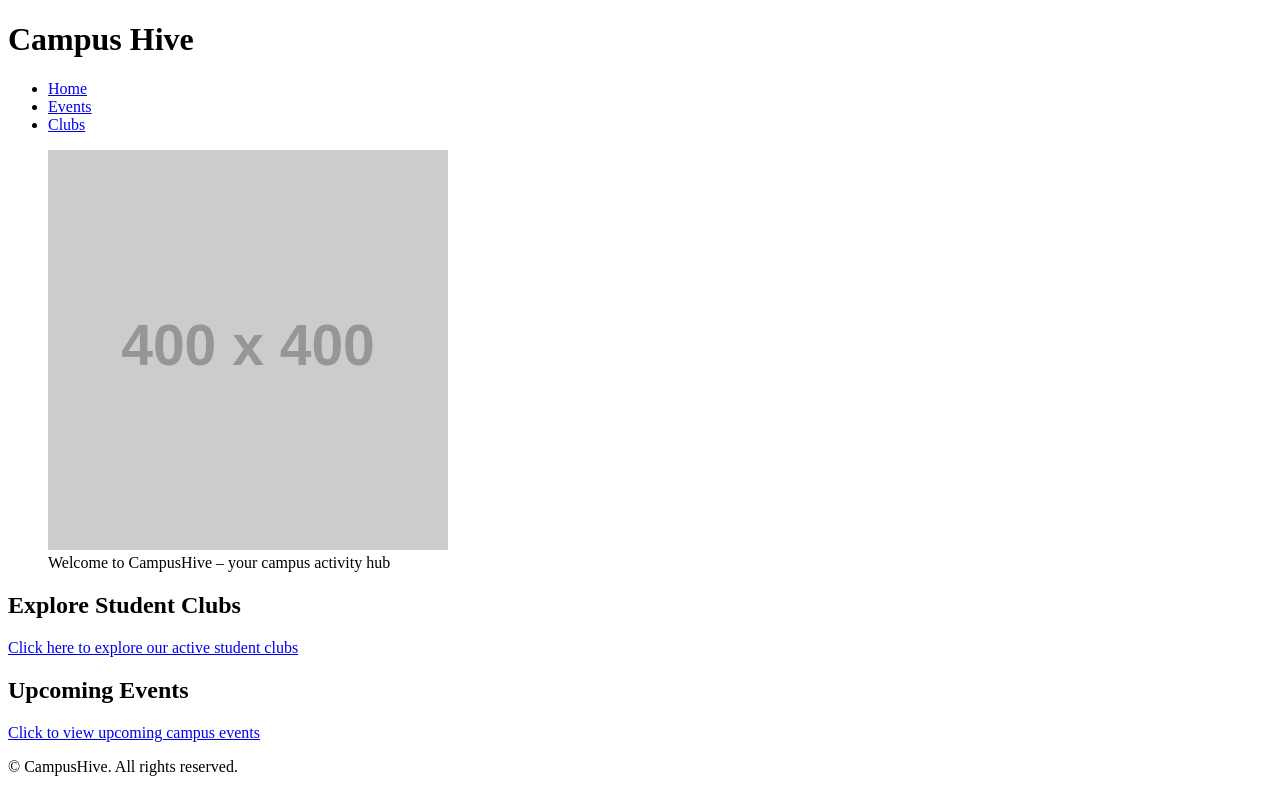
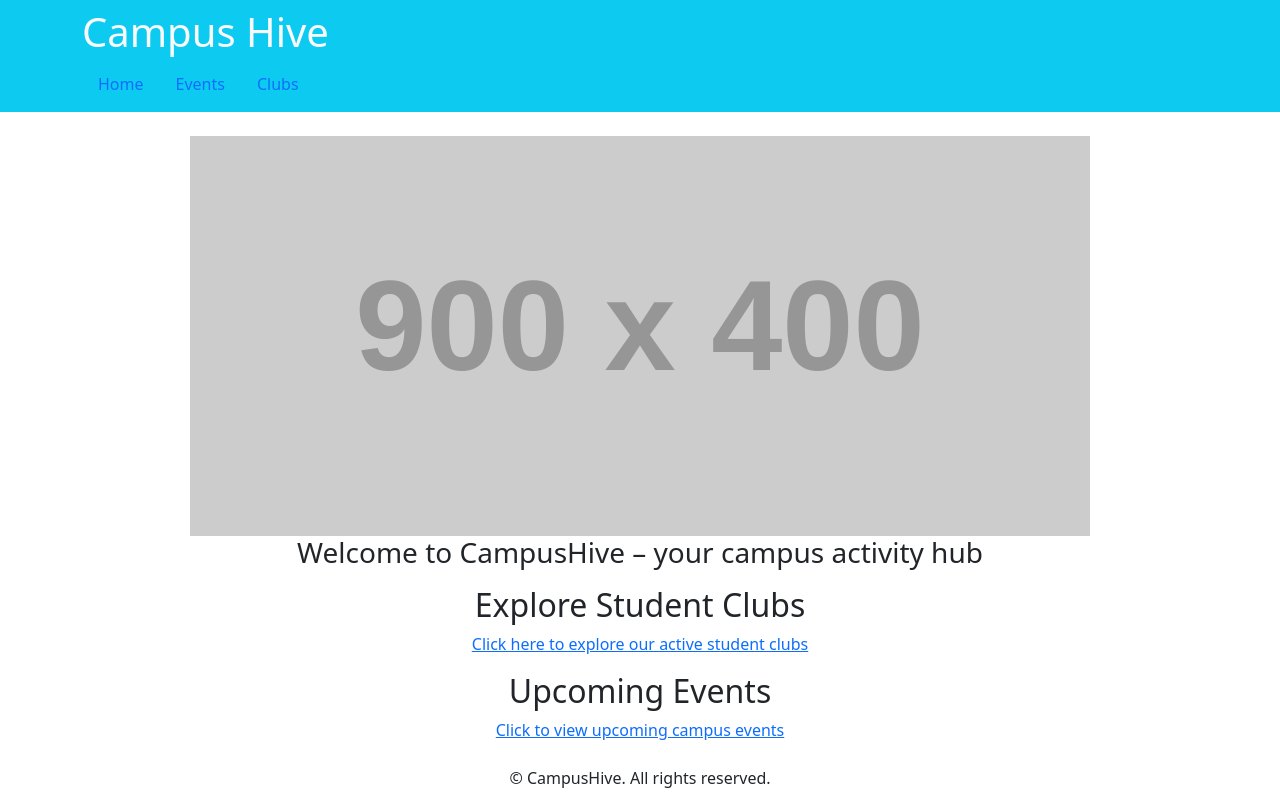
Before and after one commit to himank-03/Campus-Hive, a website: page index.html in a window 1280 px wide. Drawn offline with nearby package versions, Linux system fonts and the light colour scheme; placeholder pictures from the web are drawn by us.

Commit message:
Used CSS bootstrap to add styles

```diff
--- a/index.html
+++ b/index.html
@@ -4,36 +4,38 @@
   <meta charset="UTF-8">
   <meta name="viewport" content="width=device-width, initial-scale=1.0">
   <title>Campus Hive</title>
+  <link href="https://cdn.jsdelivr.net/npm/bootstrap@5.3.8/dist/css/bootstrap.min.css" rel="stylesheet" integrity="sha384-sRIl4kxILFvY47J16cr9ZwB07vP4J8+LH7qKQnuqkuIAvNWLzeN8tE5YBujZqJLB" crossorigin="anonymous">
 </head>
 <body>
-  <header>
-    <h1>Campus Hive</h1>
+  <header class="p-2 bg-info text-light">
+    <div class="container">
+    <h1 class="h1">Campus Hive</h1>
   <nav>
-    <ul>
-      <li><a href="index.html">Home</a></li>
-      <li><a href="events.html">Events</a></li>
-      <li><a href="clubs.html">Clubs</a></li>
+    <ul class="nav">
+      <li class="nav-item"><a class="nav-link" href="index.html">Home</a></li>
+      <li class="nav-item"><a class="nav-link" href="events.html">Events</a></li>
+      <li class="nav-item"><a class="nav-link"href="clubs.html">Clubs</a></li>
     </ul>
   </nav>
+</div>
 </header>
-
-<main>
-  <section>
+<main class="container mt-4">
+  <section class="text-center">
     <figure>
-    <img src="https://placehold.co/400x400?text=Hello+World"/>
-    <figcaption>Welcome to CampusHive – your campus activity hub</figcaption>
+    <img class="image-fluid" src="https://placehold.co/900x400?text=Hello+World"/>
+    <figcaption class="h3">Welcome to CampusHive – your campus activity hub</figcaption>
   </figure>
   </section>
-  <section>
+  <section class="text-center mt-3">
     <h2>Explore Student Clubs</h2>
     <a href="clubs.html">Click here to explore our active student clubs</a>
   </section>
-  <section>
+  <section class="text-center mt-3">
     <h2>Upcoming Events</h2>
     <a href="events.html">Click to view upcoming campus events</a>
   </section>
 </main>
-<footer>
+<footer class="text-center mt-4">
   <p>
   &copy; CampusHive. All rights reserved.
   </p>
```
Also changed, not shown: clubs.html (+15 -12 lines), events.html (+14 -11 lines), profile.html (+14 -11 lines).
